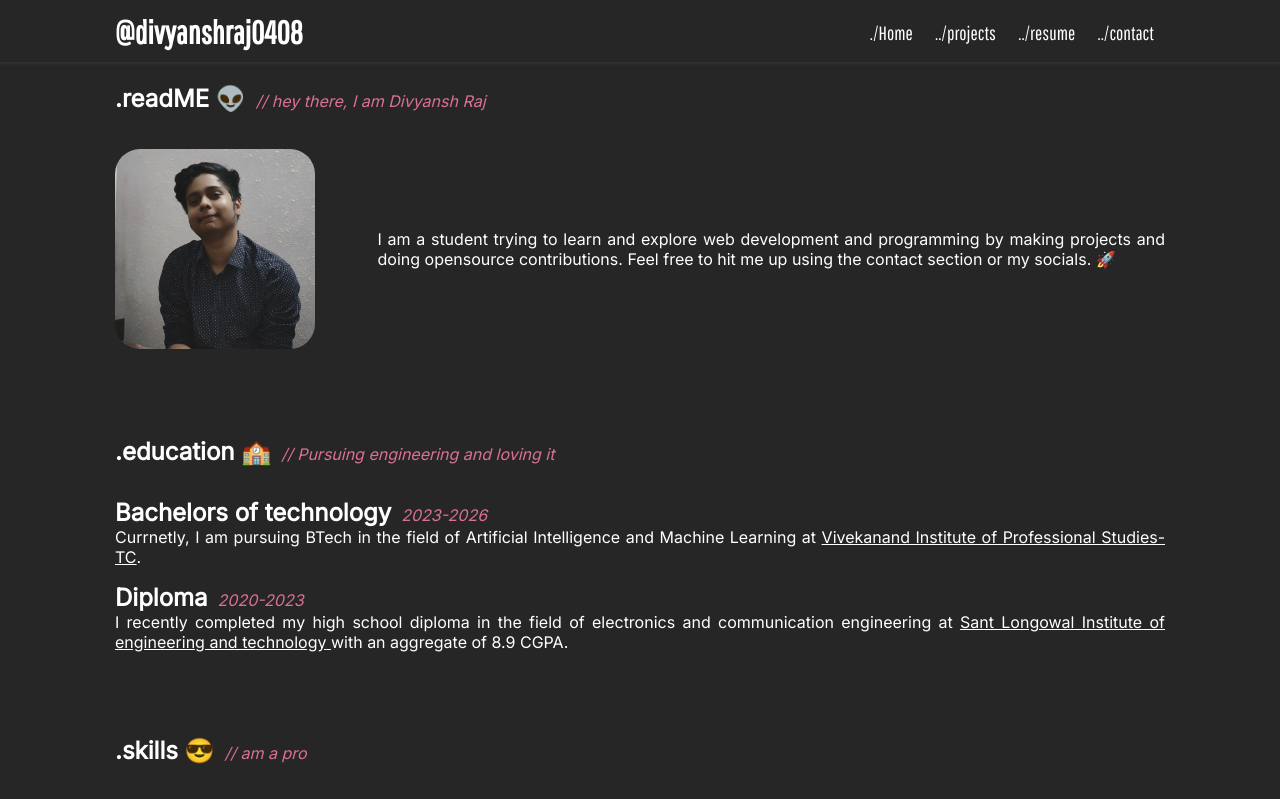
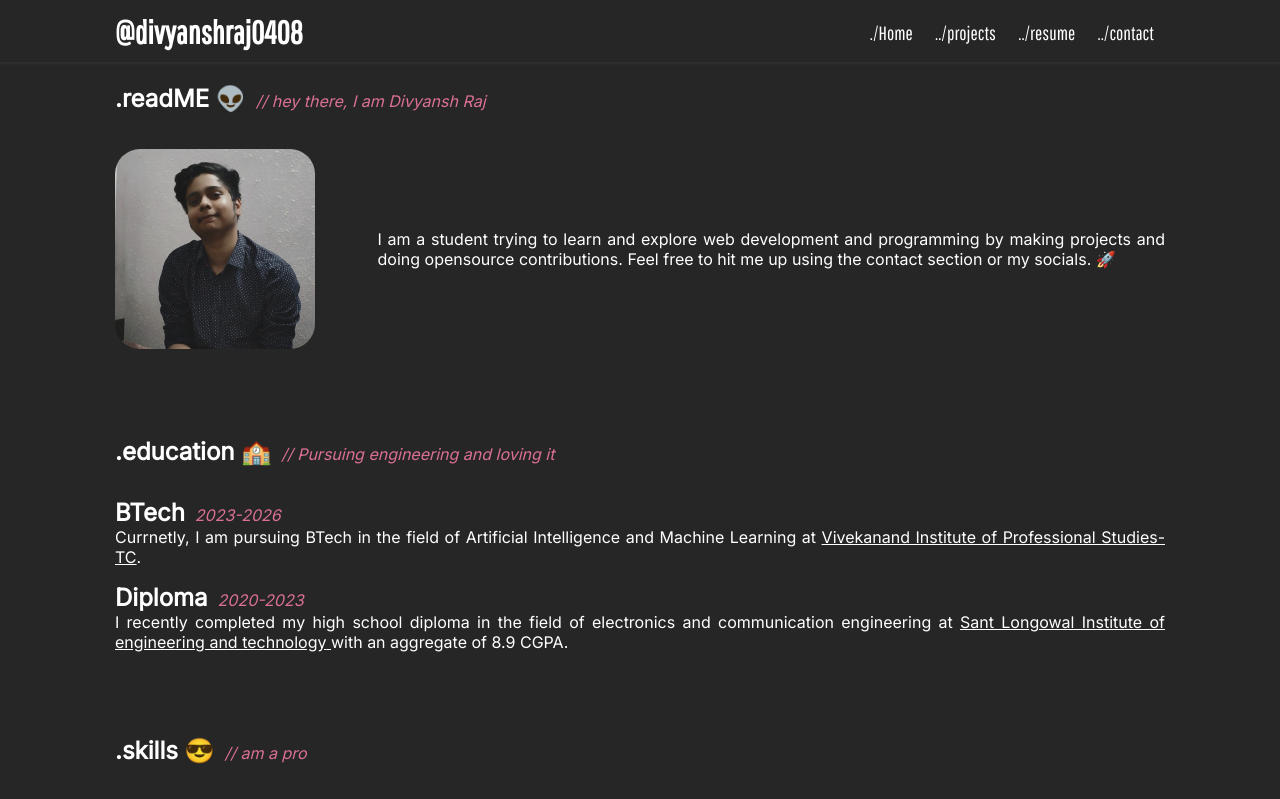
Before and after one commit to divyanshraj0408/Personal-Portfolio, a React (Create React App) app: page /home in a window 1280 px wide. Shown: the top 799 px of the page. Built offline with nearby package versions, Linux system fonts and the light colour scheme.

Commit message:
Layout update

```diff
--- a/src/components/homepage/home.js
+++ b/src/components/homepage/home.js
@@ -35,7 +35,7 @@ function Maincontent() {
           </h2>
           <div className="info-text">
             <h2>
-              Bachelors of technology
+              BTech
               <span className="comments">2023-2026</span>
             </h2>
             <p>
```
